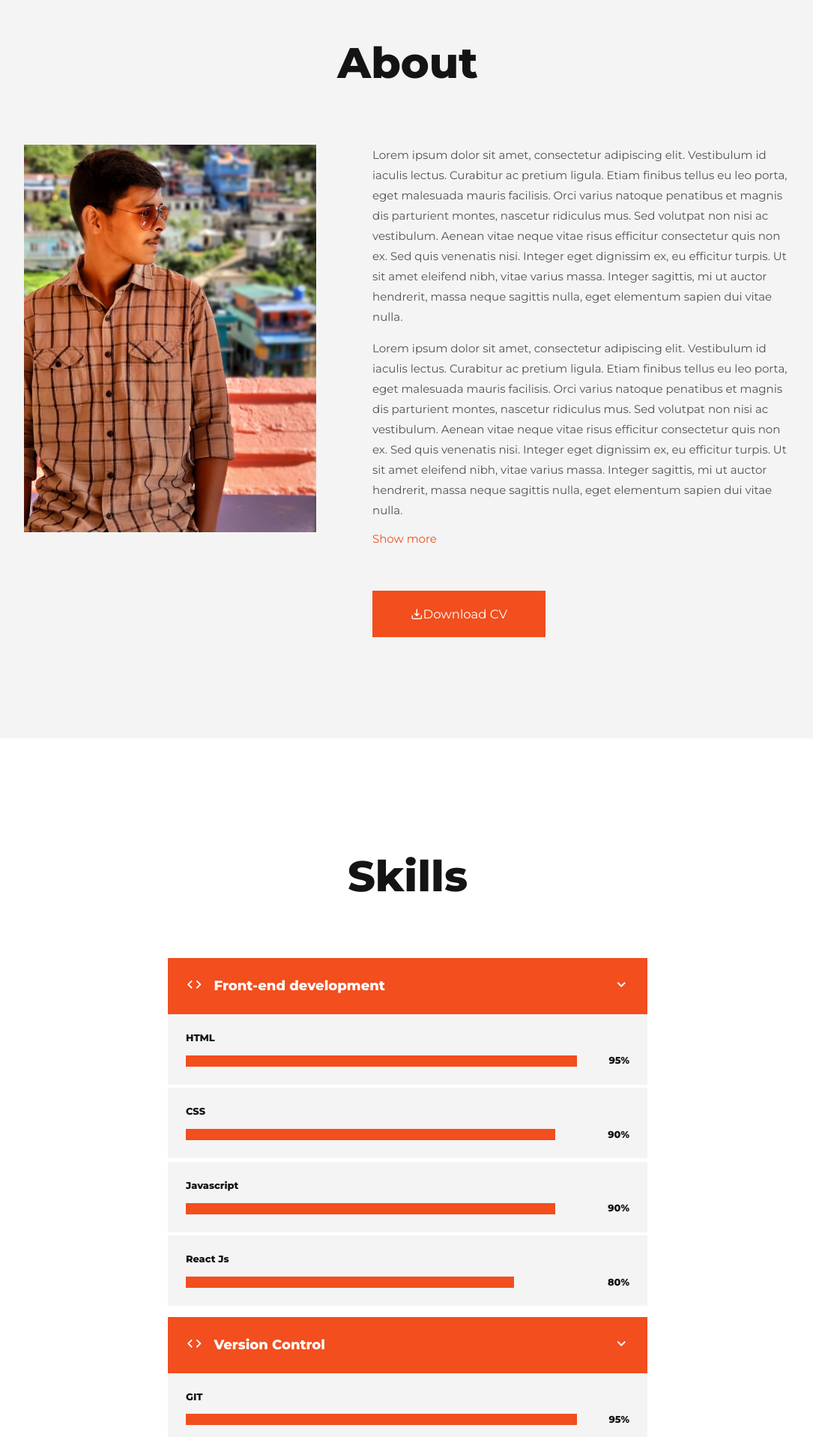
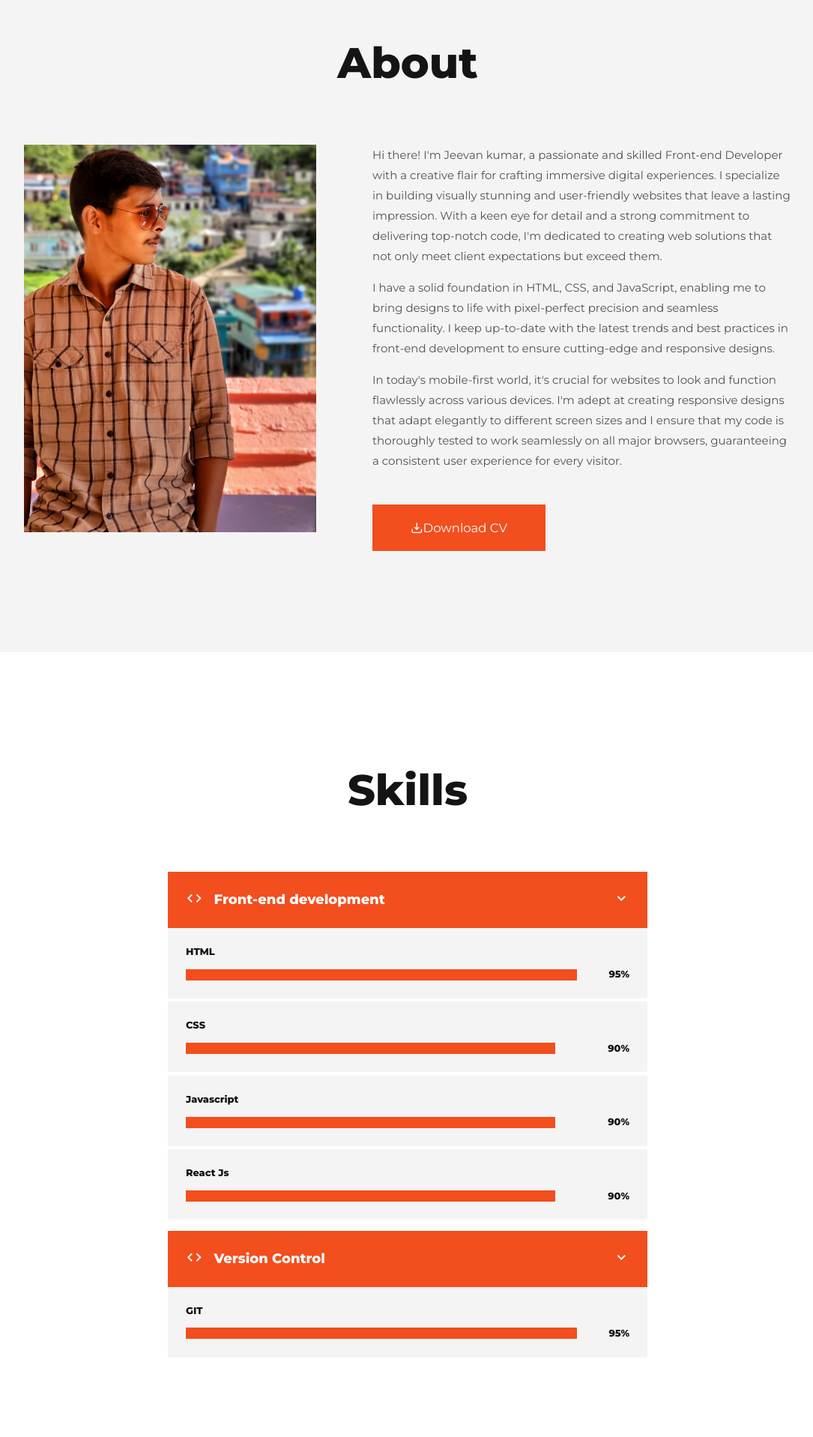
Before and after one commit to jeevanKumarH-clear/portfolio, a React (Create React App) app: page / in a window 1280 px wide. Shown: the part 880-2797 px from the top of the page at 75% size, without its empty margins (96-1181 px from the left). Built offline with nearby package versions, Linux system fonts and the light colour scheme.

Commit message:
Changed lorem text.

```diff
--- a/src/App.css
+++ b/src/App.css
@@ -374,7 +374,7 @@
   }
 
   section.skills .item:nth-child(4) .progress-bar .progress {
-    width: 80%;
+    width: 90%;
   }
 
 
--- a/src/components/About.js
+++ b/src/components/About.js
@@ -8,33 +8,11 @@ const About = () =>
                 <img src='./myImage.jpeg' alt='img'></img>
             </div>
             <div className='info'>
-                <p>Lorem ipsum dolor sit amet, consectetur adipiscing elit. Vestibulum id iaculis lectus. Curabitur ac pretium ligula.
-                    Etiam finibus tellus eu leo porta, eget malesuada mauris facilisis. Orci varius natoque penatibus et magnis dis parturient montes,
-                    nascetur ridiculus mus. Sed volutpat non nisi ac vestibulum. Aenean vitae neque vitae risus efficitur consectetur quis non ex.
-                    Sed quis venenatis nisi. Integer eget dignissim ex, eu efficitur turpis. Ut sit amet eleifend nibh, vitae varius massa.
-                    Integer sagittis, mi ut auctor hendrerit, massa neque sagittis nulla, eget elementum sapien dui vitae nulla.
+                <p>Hi there! I'm Jeevan kumar, a passionate and skilled Front-end Developer with a creative flair for crafting immersive digital experiences. I specialize in building visually stunning and user-friendly websites that leave a lasting impression. With a keen eye for detail and a strong commitment to delivering top-notch code, I'm dedicated to creating web solutions that not only meet client expectations but exceed them.
                 </p>
-                <p>Lorem ipsum dolor sit amet, consectetur adipiscing elit. Vestibulum id iaculis lectus. Curabitur ac pretium ligula.
-                    Etiam finibus tellus eu leo porta, eget malesuada mauris facilisis. Orci varius natoque penatibus et magnis dis parturient montes,
-                    nascetur ridiculus mus. Sed volutpat non nisi ac vestibulum. Aenean vitae neque vitae risus efficitur consectetur quis non ex.
-                    Sed quis venenatis nisi. Integer eget dignissim ex, eu efficitur turpis. Ut sit amet eleifend nibh, vitae varius massa.
-                    Integer sagittis, mi ut auctor hendrerit, massa neque sagittis nulla, eget elementum sapien dui vitae nulla.
+                <p> I have a solid foundation in HTML, CSS, and JavaScript, enabling me to bring designs to life with pixel-perfect precision and seamless functionality. I keep up-to-date with the latest trends and best practices in front-end development to ensure cutting-edge and responsive designs.
                 </p>
-                <div className='read-more-content'>
-                <p>Lorem ipsum dolor sit amet, consectetur adipiscing elit. Vestibulum id iaculis lectus. Curabitur ac pretium ligula.
-                    Etiam finibus tellus eu leo porta, eget malesuada mauris facilisis. Orci varius natoque penatibus et magnis dis parturient montes,
-                    nascetur ridiculus mus. Sed volutpat non nisi ac vestibulum. Aenean vitae neque vitae risus efficitur consectetur quis non ex.
-                    Sed quis venenatis nisi. Integer eget dignissim ex, eu efficitur turpis. Ut sit amet eleifend nibh, vitae varius massa.
-                    Integer sagittis, mi ut auctor hendrerit, massa neque sagittis nulla, eget elementum sapien dui vitae nulla.
-                </p>
-                <p>Lorem ipsum dolor sit amet, consectetur adipiscing elit. Vestibulum id iaculis lectus. Curabitur ac pretium ligula.
-                    Etiam finibus tellus eu leo porta, eget malesuada mauris facilisis. Orci varius natoque penatibus et magnis dis parturient montes,
-                    nascetur ridiculus mus. Sed volutpat non nisi ac vestibulum. Aenean vitae neque vitae risus efficitur consectetur quis non ex.
-                    Sed quis venenatis nisi. Integer eget dignissim ex, eu efficitur turpis. Ut sit amet eleifend nibh, vitae varius massa.
-                    Integer sagittis, mi ut auctor hendrerit, massa neque sagittis nulla, eget elementum sapien dui vitae nulla.
-                </p>
-                </div>
-                <div className='read-more'>Show more</div>
+                <p>  In today's mobile-first world, it's crucial for websites to look and function flawlessly across various devices. I'm adept at creating responsive designs that adapt elegantly to different screen sizes and I ensure that my code is thoroughly tested to work seamlessly on all major browsers, guaranteeing a consistent user experience for every visitor.</p>
                 <a href='resume.pdf' className='btn btn-primary' download={true}><i class="uil uil-import"></i>Download CV</a>
             </div>
         </div>
--- a/src/components/Contact.js
+++ b/src/components/Contact.js
@@ -5,7 +5,7 @@ const Contact = () =>
         <div className='overlay'>
             <div className='container'>
                 <h1>Let's Talk</h1>
-                <p>Lorem ipsum dolor sit amet, consectetur adipiscing elit. Vestibulum id iaculis lectus.</p>
+                <p>I'm always open to new opportunities and collaborations. Feel free to reach out to me via email at <b>jeevankumarhari2002@gmail.com</b></p>
                 <form>
                     <input type='text' name='Name' placeholder='Name' required />
                     <input type='email' name='Email' placeholder='Email' required />
--- a/src/components/Navbar.js
+++ b/src/components/Navbar.js
@@ -9,7 +9,7 @@ const Navbar = () =>
         <div className='container'>
             <a href='#'><h3>Jeevan</h3></a>
             <ul>
-                <li><a href='#' className='active'>Home</a></li>
+                <li><a href='#'>Home</a></li>
                 <li><a href='#about'>About</a></li>
                 <li><a href='#skills'>Skills</a></li>
                 <li><a href='#portfolio'>Portfolio</a></li>
--- a/src/components/Portfolio.js
+++ b/src/components/Portfolio.js
@@ -11,9 +11,7 @@ const Portfolio = () =>
                         <img src='./youtube.jpg' alt='img'/>
                     </div>
                     <h2>Youtube clone</h2>
-                    <p>Lorem ipsum dolor sit amet, consectetur adipiscing elit. Vestibulum id iaculis lectus. Curabitur ac pretium ligula.
-                        Etiam finibus tellus eu leo porta, eget malesuada mauris facilisis. Orci varius natoque penatibus et magnis dis parturient montes,
-                        nascetur ridiculus mus. Sed volutpat non nisi ac vestibulum.</p>
+                    <p>Worked in a team of 3 and recreated youtube with shorts feature.</p>
                         <div className='action'>
                             <a href='https://github.com/jeevanKumarH-clear/myYouTubeClone'>Github</a>
                         </div>
@@ -25,9 +23,7 @@ const Portfolio = () =>
                         <img src='./todo.png' alt='img'/>
                     </div>
                     <h2>Todo app</h2>
-                    <p>Lorem ipsum dolor sit amet, consectetur adipiscing elit. Vestibulum id iaculis lectus. Curabitur ac pretium ligula.
-                        Etiam finibus tellus eu leo porta, eget malesuada mauris facilisis. Orci varius natoque penatibus et magnis dis parturient montes,
-                        nascetur ridiculus mus. Sed volutpat non nisi ac vestibulum.</p>
+                    <p>Created a simple and neat looking to-do list app where the user can create, read, delete and update to-dos. And also the user can select task from the task pane available on the right side.</p>
                         <div className='action'>
                             <a href='https://github.com/jeevanKumarH-clear/Todo'>Github</a>
                         </div>
--- a/src/components/Skills.js
+++ b/src/components/Skills.js
@@ -54,10 +54,9 @@ const Skills = () =>
                             <div className='progress-bar'>
                                 <div className='progress'></div>
                             </div>
-                            <h5>80%</h5>
+                            <h5>90%</h5>
                         </div>
                     </div>
-
                 </div>
             </div>
             <div className='skill'>
```
